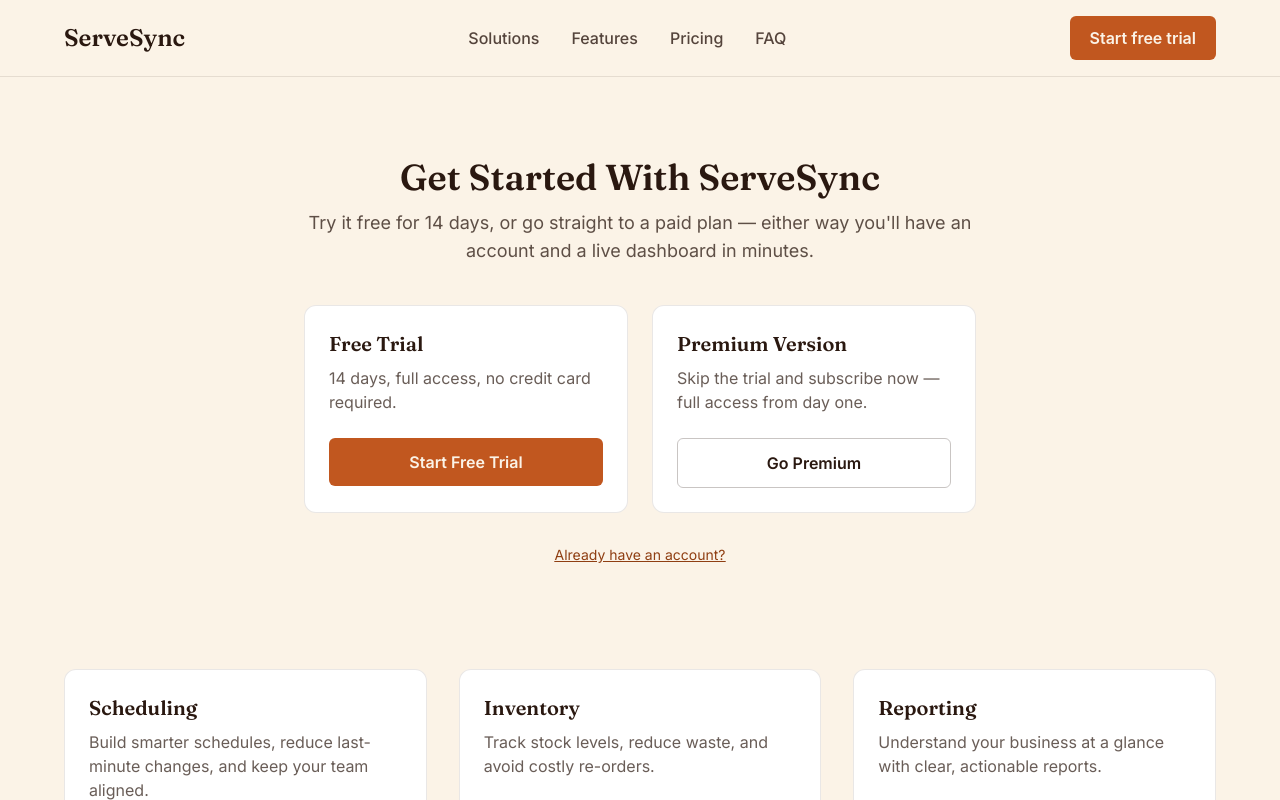
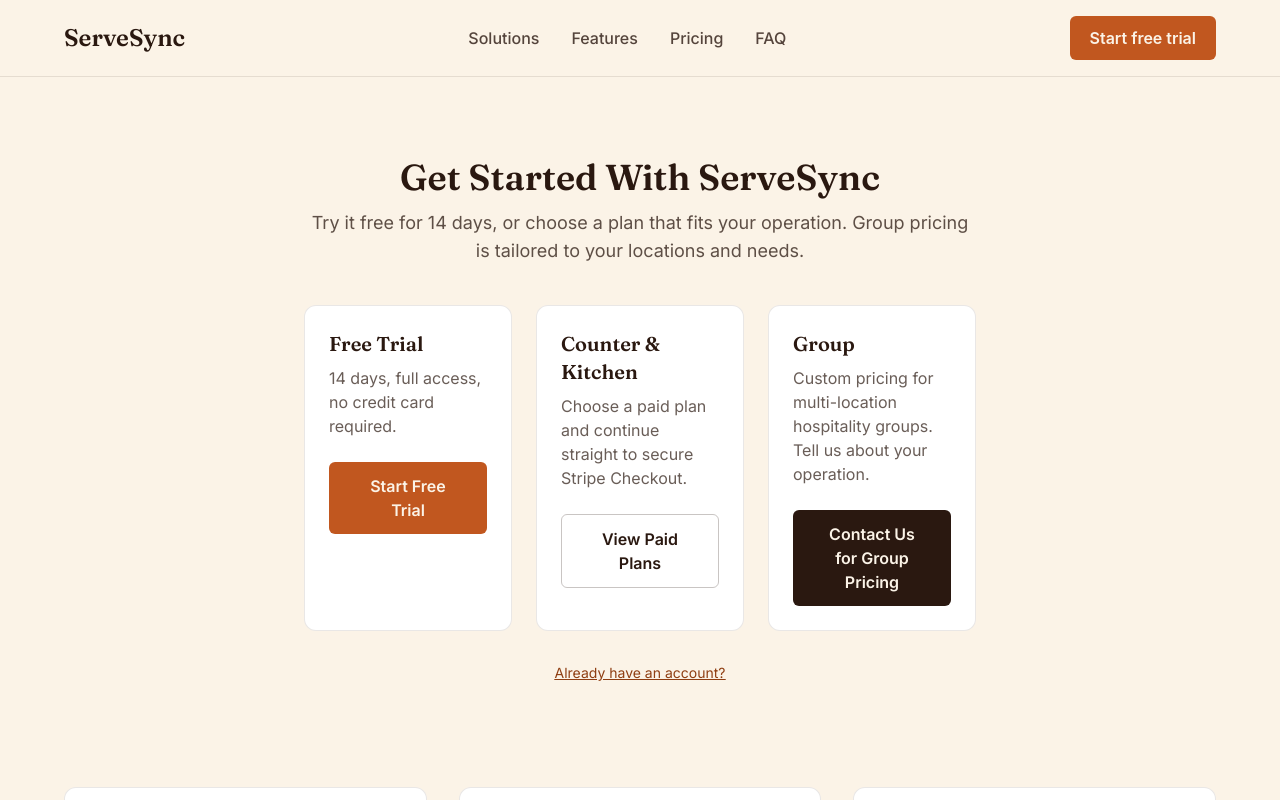
Before and after one commit to YoichiDev-tech/My-ServeSync, a React (Vite) app in the folder ServeSync/: page /trial in a window 1280 px wide. Shown: the top 800 px of the page. Built offline with nearby package versions, Linux system fonts and the light colour scheme; no server answers.

Commit message:
feat(pricing): add custom Group-tier contact path

```diff
--- a/ServeSync/src/pages/Trial.tsx
+++ b/ServeSync/src/pages/Trial.tsx
@@ -4,27 +4,22 @@
 export default function Trial() {
   return (
     <SectionWrapper className="bg-cream text-espresso cursor-default pt-20 pb-24">
-
-      {/* Plan choice */}
       <div className="text-center max-w-2xl mx-auto">
         <h1 className="font-display text-4xl font-semibold slide-up">
           Get Started With ServeSync
         </h1>
-
         <p className="text-lg text-espresso/75 mt-3 fade-in">
-          Try it free for 14 days, or go straight to a paid plan — either way
-          you'll have an account and a live dashboard in minutes.
+          Try it free for 14 days, or choose a plan that fits your operation.
+          Group pricing is tailored to your locations and needs.
         </p>
 
-        <div className="mt-10 grid sm:grid-cols-2 gap-6 text-left">
+        <div className="mt-10 grid sm:grid-cols-2 lg:grid-cols-3 gap-6 text-left">
           <Link
             to="/trial/free"
             className="border border-espresso/10 rounded-xl p-6 bg-paper hover:border-ember transition slide-up flex flex-col gap-2"
           >
             <h3 className="font-display text-xl font-semibold">Free Trial</h3>
-            <p className="text-espresso/70">
-              14 days, full access, no credit card required.
-            </p>
+            <p className="text-espresso/70">14 days, full access, no credit card required.</p>
             <span className="mt-4 bg-ember text-cream font-semibold px-6 py-3 rounded-md text-center hover:bg-ember-dark transition">
               Start Free Trial
             </span>
@@ -34,14 +29,27 @@
             to="/trial/premium"
             className="border border-espresso/10 rounded-xl p-6 bg-paper hover:border-ember transition slide-up flex flex-col gap-2"
           >
-            <h3 className="font-display text-xl font-semibold">Premium Version</h3>
+            <h3 className="font-display text-xl font-semibold">Counter & Kitchen</h3>
             <p className="text-espresso/70">
-              Skip the trial and subscribe now — full access from day one.
+              Choose a paid plan and continue straight to secure Stripe Checkout.
             </p>
             <span className="mt-4 border border-espresso/25 text-espresso font-semibold px-6 py-3 rounded-md text-center hover:bg-espresso hover:text-cream transition">
-              Go Premium
+              View Paid Plans
             </span>
           </Link>
+
+          <a
+            href="mailto:yoichi_dev@proton.me?subject=ServeSync%20Group%20pricing&body=Hi%20ServeSync%2C%0A%0AI%27d%20like%20to%20discuss%20Group-tier%20pricing.%0A%0ANumber%20of%20locations%3A%0ACurrent%20tools%3A%0AMain%20operational%20challenge%3A%0A"
+            className="border border-espresso/10 rounded-xl p-6 bg-paper hover:border-ember transition slide-up flex flex-col gap-2"
+          >
+            <h3 className="font-display text-xl font-semibold">Group</h3>
+            <p className="text-espresso/70">
+              Custom pricing for multi-location hospitality groups. Tell us about your operation.
+            </p>
+            <span className="mt-4 bg-espresso text-cream font-semibold px-6 py-3 rounded-md text-center hover:bg-espresso/80 transition">
+              Contact Us for Group Pricing
+            </span>
+          </a>
         </div>
 
         <p className="text-sm text-ember-dark underline mt-8">
@@ -49,23 +57,19 @@
         </p>
       </div>
 
-      {/* Feature grid */}
       <div className="mt-20 grid md:grid-cols-3 gap-8 slide-up">
         <div className="border border-espresso/10 rounded-xl p-6 bg-paper">
           <h3 className="font-display text-xl font-semibold">Scheduling</h3>
           <p className="text-espresso/70 mt-2">
-            Build smarter schedules, reduce last-minute changes, and keep your
-            team aligned.
+            Build smarter schedules, reduce last-minute changes, and keep your team aligned.
           </p>
         </div>
-
         <div className="border border-espresso/10 rounded-xl p-6 bg-paper">
           <h3 className="font-display text-xl font-semibold">Inventory</h3>
           <p className="text-espresso/70 mt-2">
             Track stock levels, reduce waste, and avoid costly re-orders.
           </p>
         </div>
-
         <div className="border border-espresso/10 rounded-xl p-6 bg-paper">
           <h3 className="font-display text-xl font-semibold">Reporting</h3>
           <p className="text-espresso/70 mt-2">
@@ -76,9 +80,8 @@
 
       <p className="mt-12 text-espresso/70 max-w-xl">
         Need help choosing a plan? Contact us at{" "}
-        <strong>yoichi_dev@proton.me</strong>.
+        <a className="underline" href="mailto:yoichi_dev@proton.me">yoichi_dev@proton.me</a>.
       </p>
-
     </SectionWrapper>
   );
 }
```
